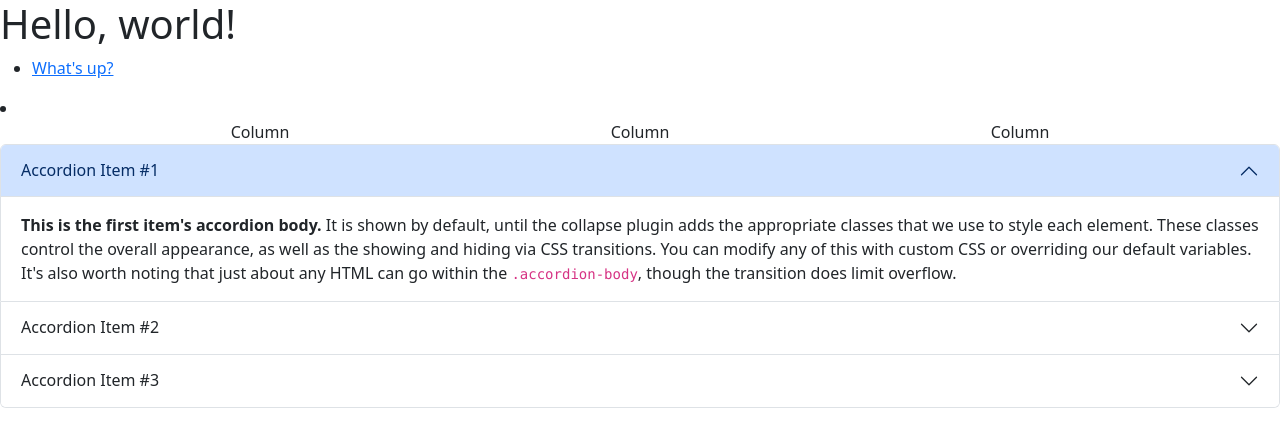
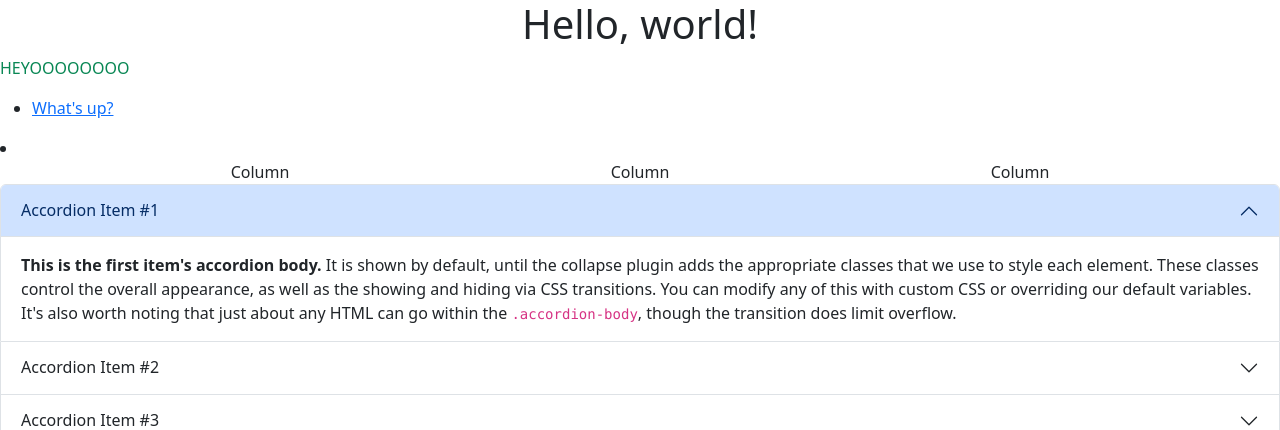
Before and after one commit to Zi-ying/djangotutorial, a Django app: page /polls/ in a window 1280 px wide. Shown: the top 430 px of the page. Run offline with Django 5.2, Linux system fonts and the light colour scheme; data comes from the database, SQL or seed files in the repository.

Commit message:
chore: add Sass

```diff
--- a/index.html
+++ b/index.html
@@ -1,7 +1,7 @@
 <!doctype html>
 <html lang="en">
-  <head>
-    <meta charset="utf-8">
+  <link rel="stylesheet" href="index.css">
+  <meta charset="utf-8">
     <meta name="viewport" content="width=device-width, initial-scale=1">
     <title>Bootstrap demo</title>
     <link href="https://cdn.jsdelivr.net/npm/bootstrap@5.3.3/dist/css/bootstrap.min.css" rel="stylesheet" integrity="sha384-QWTKZyjpPEjISv5WaRU9OFeRpok6YctnYmDr5pNlyT2bRjXh0JMhjY6hW+ALEwIH" crossorigin="anonymous">
--- a/package.json
+++ b/package.json
@@ -1,6 +1,7 @@
 {
   "dependencies": {
     "bootstrap": "^5.3.3",
-    "htmx.org": "^2.0.4"
+    "htmx.org": "^2.0.4",
+    "sass": "^1.85.0"
   }
 }
--- /dev/null
+++ b/polls/templates/polls/index.css
@@ -0,0 +1,10 @@
+
+.global {
+  background-color: #000;
+  color: #678990;
+}
+
+
+p{
+    color:#098754;
+}
--- a/polls/templates/polls/index.html
+++ b/polls/templates/polls/index.html
@@ -4,11 +4,13 @@
     <meta charset="utf-8">
     <meta name="viewport" content="width=device-width, initial-scale=1">
     <title>Bootstrap demo</title>
+    <link rel="stylesheet" href="./index.css">
     <link href="https://cdn.jsdelivr.net/npm/bootstrap@5.3.3/dist/css/bootstrap.min.css" rel="stylesheet" integrity="sha384-QWTKZyjpPEjISv5WaRU9OFeRpok6YctnYmDr5pNlyT2bRjXh0JMhjY6hW+ALEwIH" crossorigin="anonymous">
   </head>
   <body>
-    <h1>Hello, world!</h1>
+    <h1 id="global" class="container text-center .global">Hello, world!</h1>
     <script src="https://cdn.jsdelivr.net/npm/bootstrap@5.3.3/dist/js/bootstrap.bundle.min.js" integrity="sha384-YvpcrYf0tY3lHB60NNkmXc5s9fDVZLESaAA55NDzOxhy9GkcIdslK1eN7N6jIeHz" crossorigin="anonymous"></script>
+    <p>HEYOOOOOOOO</p>
   </body>
 </html>
 
@@ -23,9 +25,10 @@
     <p>No polls are available.</p>
 {% endif %}
 
+
 <li><a href="/polls/{{ question.id }}/">{{ question.question_text }}</a></li>
 
-<div class="container text-center">
+<div class="container text-center .global" id="global">
   <div class="row">
     <div class="col">
       Column
```
Also changed, not shown: package-lock.json.
